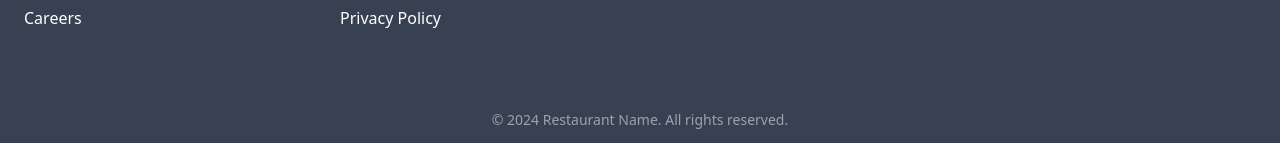
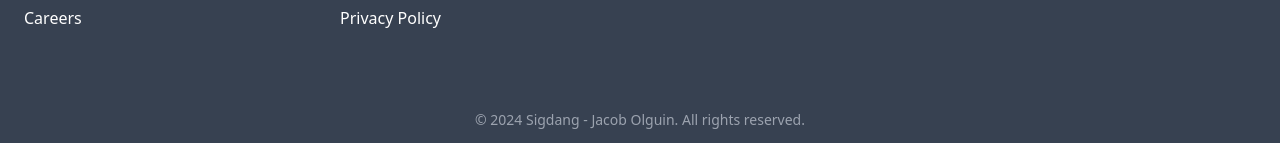
Before and after one commit to JacobDaleOlguin/restaurant, a React app: page / in a window 1280 px wide. Shown: the part 942-1085 px from the top of the page. Built offline with nearby package versions, Linux system fonts and the light colour scheme.

Commit message:
Build Commit

```diff
--- a/src/components/Footer.tsx
+++ b/src/components/Footer.tsx
@@ -48,7 +48,7 @@ const Footer: React.FC = () => {
                 </div>
             </div>
             <div className="text-center text-sm text-gray-400 pt-10 pb-4">
-                © 2024 Restaurant Name. All rights reserved.
+                © 2024 Sigdang - Jacob Olguin. All rights reserved.
             </div>
         </footer>
     );
```
